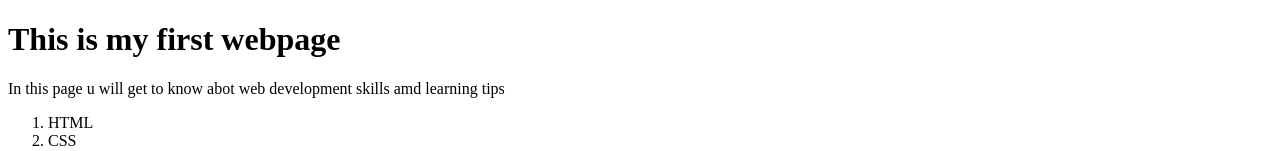
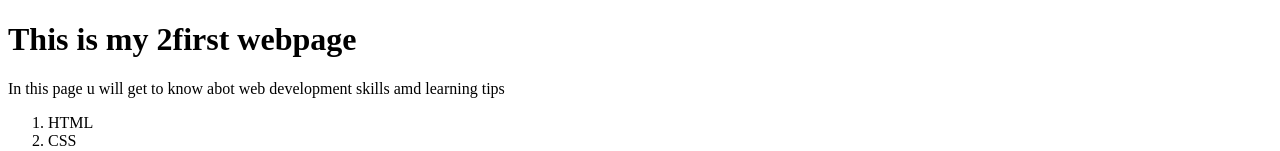
Before and after one commit to itsnibha/code, a plain HTML site: page index.html in a window 1280 px wide. Shown: the top 151 px of the page. Drawn offline with Linux system fonts and the light colour scheme.

Commit message:
2nd commit

```diff
--- a/index.html
+++ b/index.html
@@ -6,7 +6,7 @@
     <title>1st Web page</title>
 </head>
 <body>
-    <h1>This is my first webpage</h1>
+    <h1>This is my 2first webpage</h1>
     <p>In this page u will get to know abot web development skills amd learning tips</p>
     <ol>
         <li>HTML</li>
```
